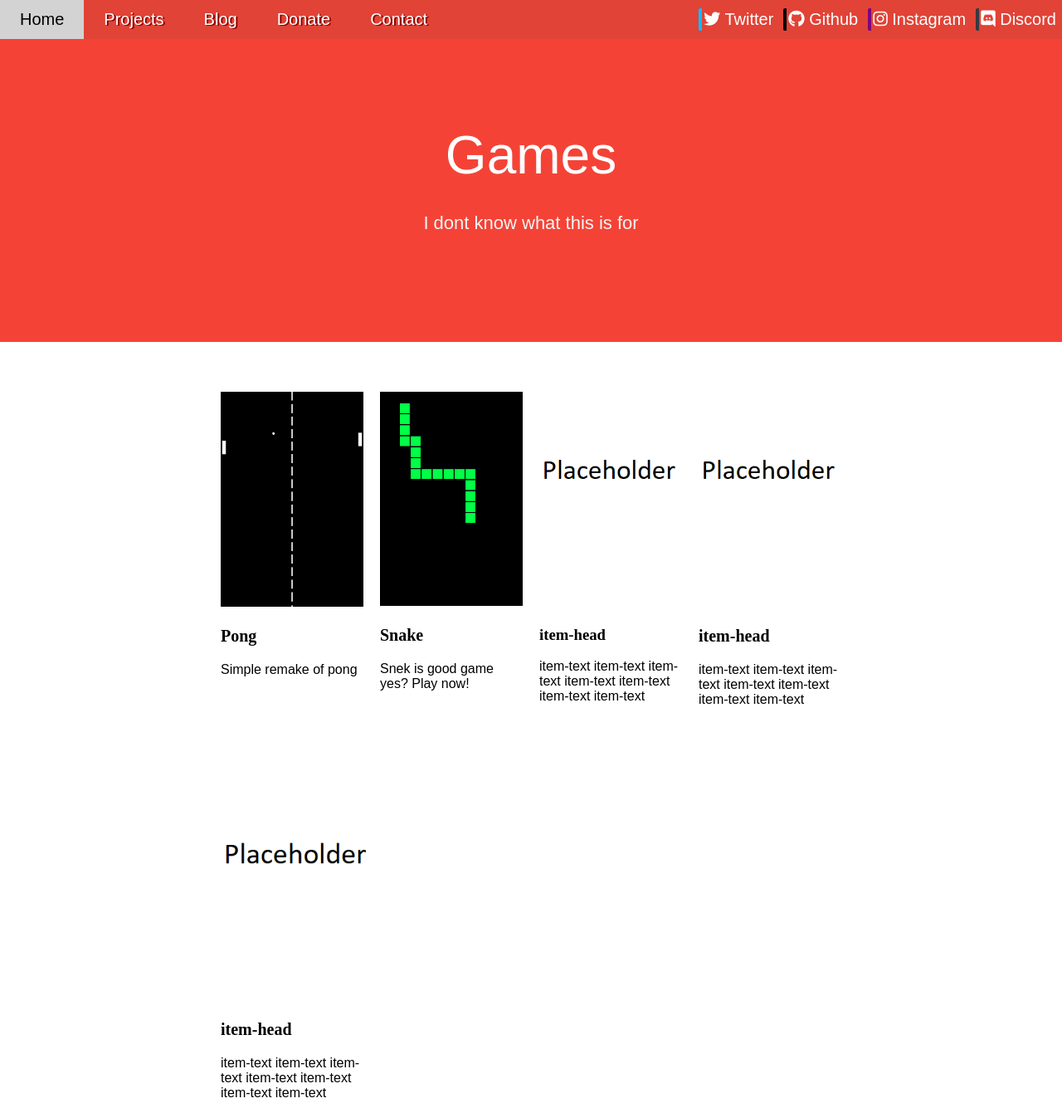
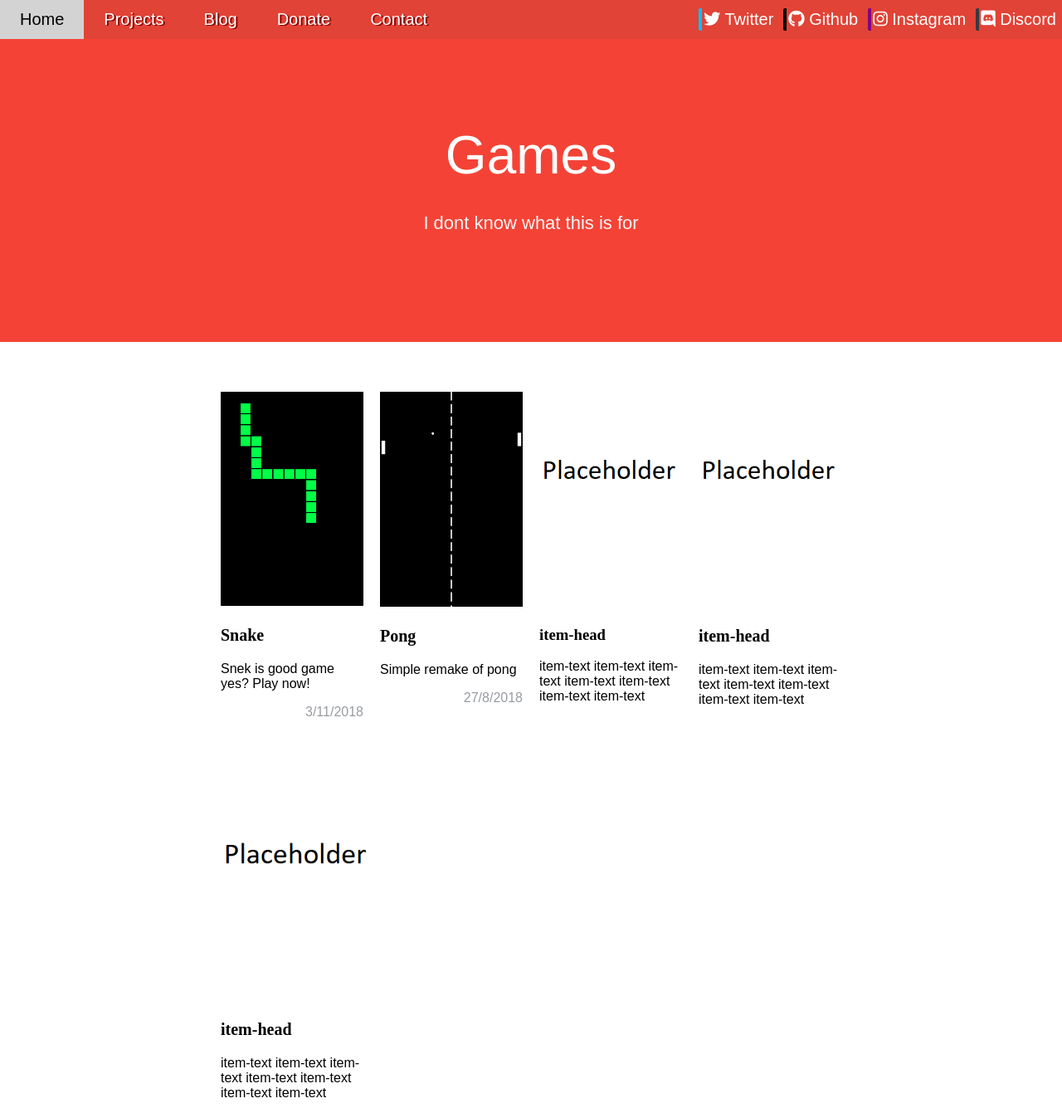
Before and after one commit to noodleWrecker7/noodleserv, a PHP site: page /projects/projects.html in a window 1280 px wide. Shown: the top 1341 px of the page at 83% size. Run offline with PHP 8.4, Linux system fonts and the light colour scheme; some libraries are stand-ins or nearby versions.

Commit message:
added a date item on the projects tiles

```diff
--- a/css/grid.css
+++ b/css/grid.css
@@ -53,3 +53,11 @@ img {
 .item-text {
     font-family: "Montserrat", sans-serif;
 }
+
+.date {
+    float: right;
+    margin: 0;
+    margin-top: auto;
+    font-family: "Montserrat", sans-serif;
+    color: #979BA0;
+}
--- a/projects/projects.html
+++ b/projects/projects.html
@@ -38,20 +38,22 @@
 <div class="grid">
     <div class="row">
 
+        <a href="snake.html" class="item">
+            <div class="picture">
+                <img src="img/snake.png">
+            </div>
+            <h3 class="item-head">Snake</h3>
+            <p class="item-text">Snek is good game yes? Play now!</p>
+            <p class="date">3/11/2018</p>
+        </a>
+
         <a href="pong.html" class="item">
             <div class="picture">
                 <img src="img/pong.png">
             </div>
             <h3 class="item-head">Pong</h3>
             <p class="item-text">Simple remake of pong</p>
-        </a>
-
-        <a href="snake.html" class="item">
-            <div class="picture">
-                <img src="img/snake.png">
-            </div>
-            <h3 class="item-head">Snake</h3>
-            <p class="item-text">Snek is good game yes? Play now!</p>
+            <p class="date">27/8/2018</p>
         </a>
 
         <a href="tetris.html" class="item">
```
